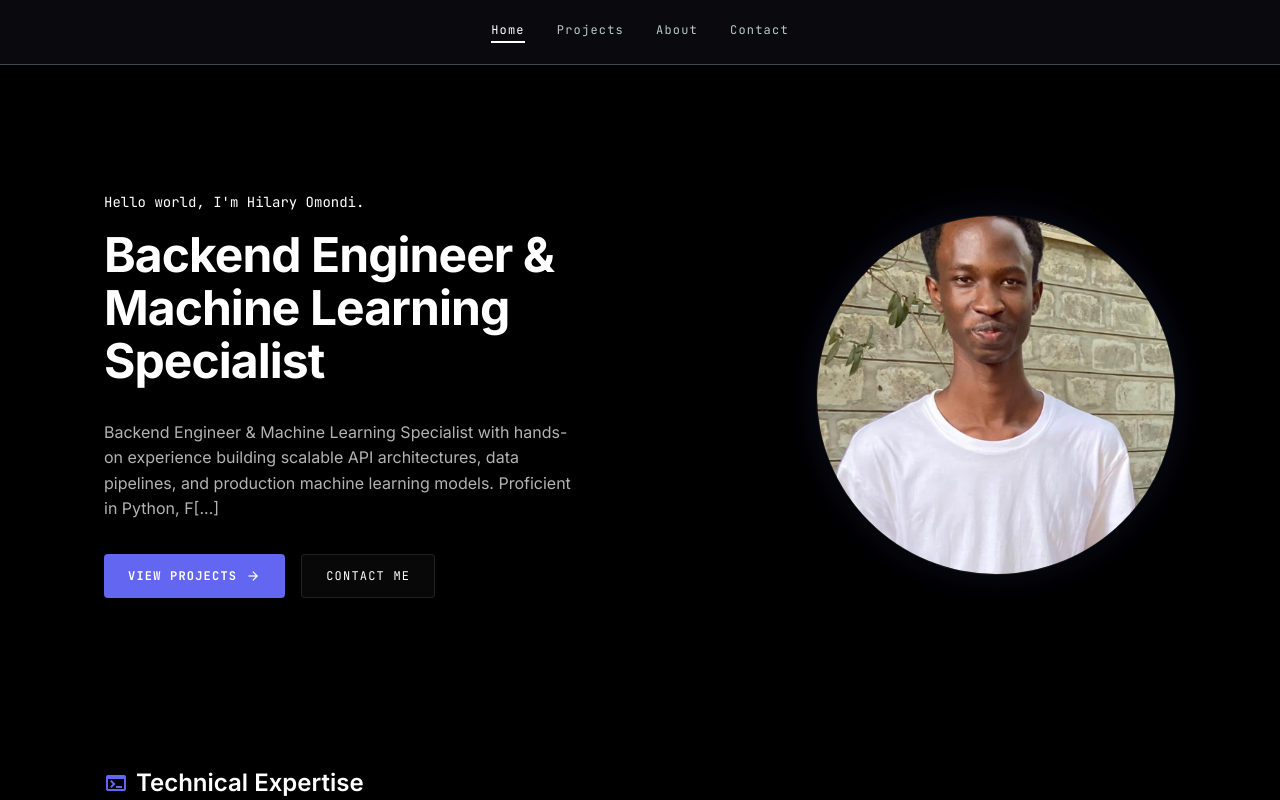
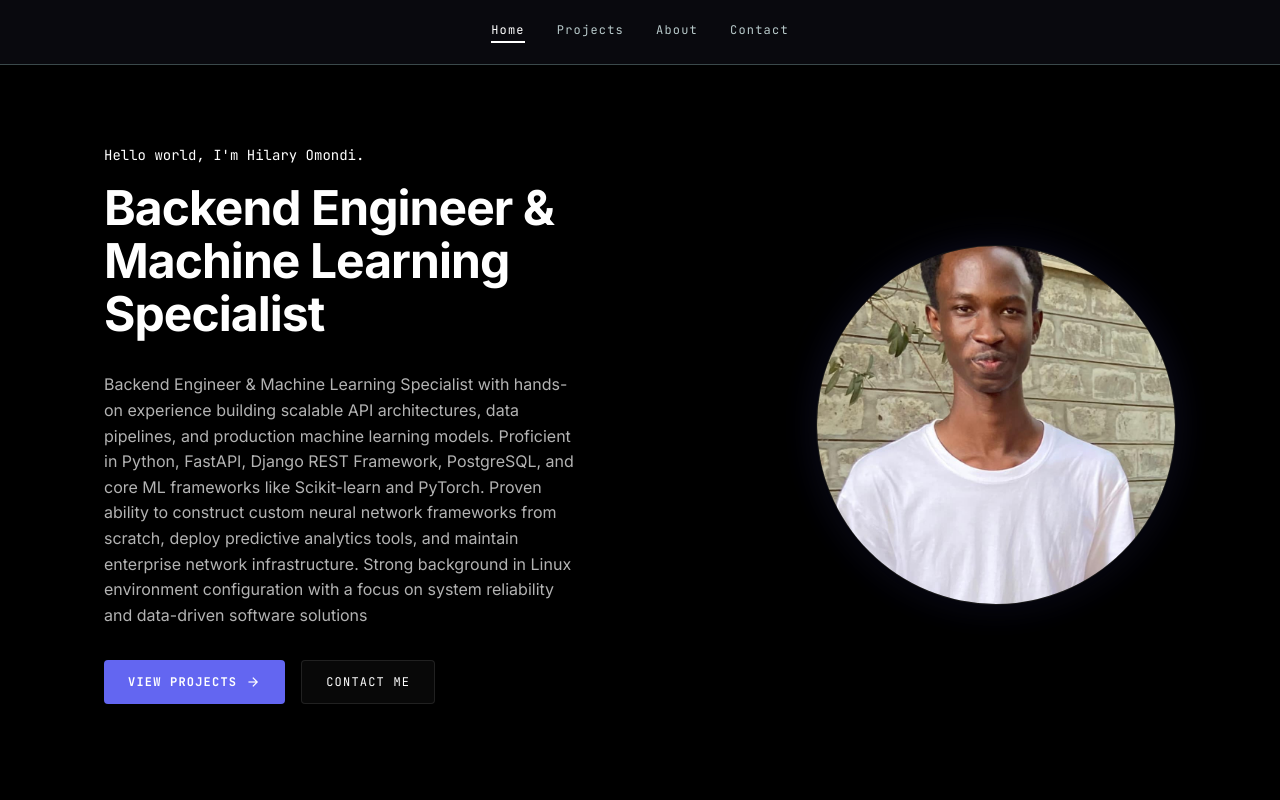
Before and after one commit to luckylittleman/portfolio, a React (Vite) app: page / in a window 1280 px wide. Shown: the top 800 px of the page. Built offline with nearby package versions, Linux system fonts and the light colour scheme.

Commit message:
fix:missing text

```diff
--- a/src/pages/Home.jsx
+++ b/src/pages/Home.jsx
@@ -62,7 +62,8 @@ function Home({ onNavigate }) {
             maxWidth: '480px',
             margin: 0,
           }}>
-            Backend Engineer & Machine Learning Specialist with hands-on experience building scalable API architectures, data pipelines, and production machine learning models. Proficient in Python, F[...]
+            Backend Engineer & Machine Learning Specialist with hands-on experience building scalable API architectures, data pipelines, and production machine learning models. Proficient in Python, FastAPI, Django REST Framework, PostgreSQL, and core ML frameworks like Scikit-learn and PyTorch. Proven ability to construct custom neural network frameworks from scratch, deploy predictive analytics tools, and maintain enterprise network infrastructure. Strong background in Linux environment configuration with a focus on system reliability and data-driven software solutions
+
           </p>
 
           <div className="hero-buttons" style={{ display: 'flex', gap: '16px', flexWrap: 'wrap' }}>
```
